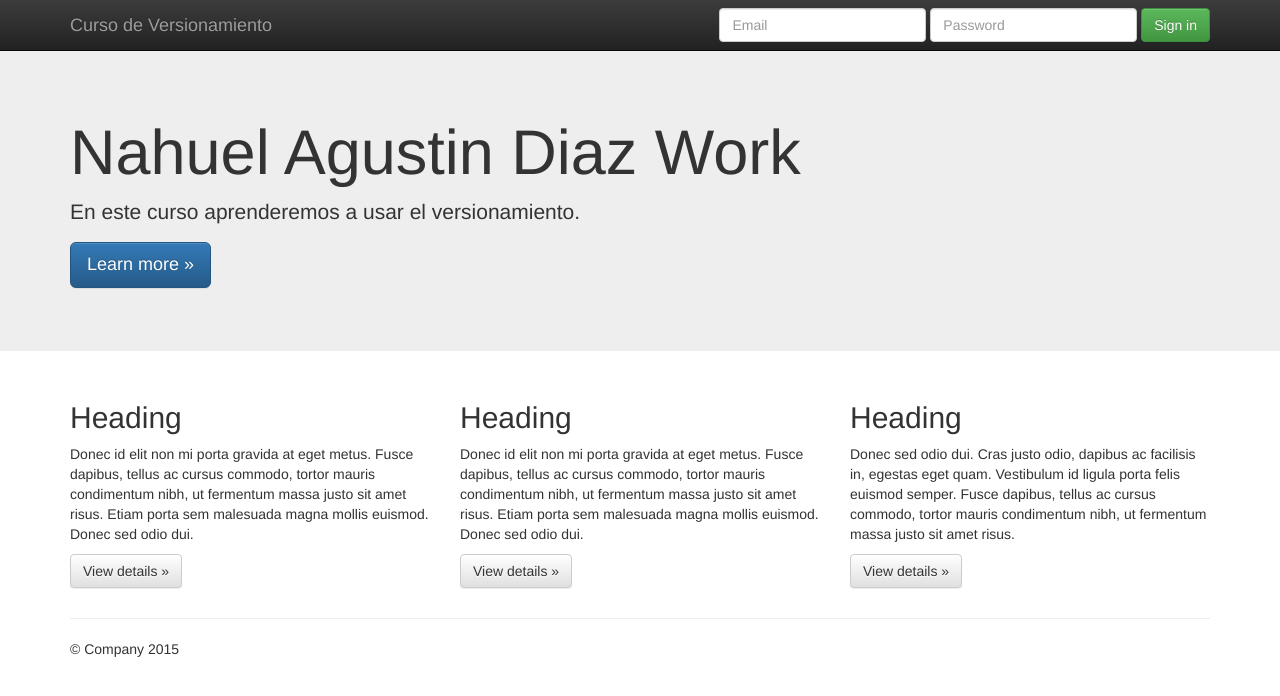
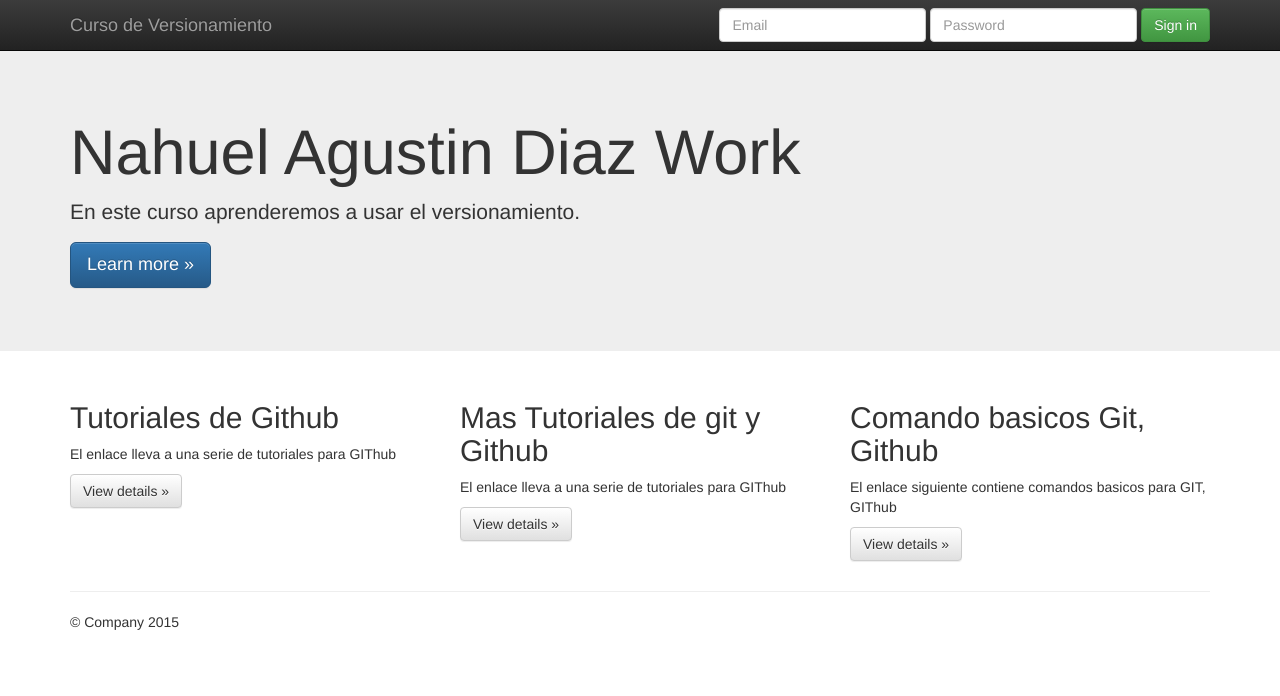
Before and after one commit to Nahuelelchino/Trabajo-Practico2_Nahuel_Diaz, a plain HTML site: page index.html in a window 1280 px wide. Drawn offline with nearby package versions, Linux system fonts and the light colour scheme.

Commit message:
Desde la rama feature Se agrega contenido de git y gitHub para h1,h2,h3.

```diff
--- a/index.html
+++ b/index.html
@@ -65,19 +65,19 @@
       <!-- Example row of columns -->
       <div class="row">
         <div class="col-md-4">
-          <h2>Heading</h2>
-          <p>Donec id elit non mi porta gravida at eget metus. Fusce dapibus, tellus ac cursus commodo, tortor mauris condimentum nibh, ut fermentum massa justo sit amet risus. Etiam porta sem malesuada magna mollis euismod. Donec sed odio dui. </p>
-          <p><a class="btn btn-default" href="#" role="button">View details &raquo;</a></p>
+          <h2>Tutoriales de Github</h2>
+          <p>El enlace lleva a una serie de tutoriales para GIThub</p>
+          <p><a class="btn btn-default" href="https://www.youtube.com/watch?v=mBYSUUnMt9M&ab_channel=freeCodeCampEspa%C3%B1ol" role="button">View details &raquo;</a></p>
         </div>
         <div class="col-md-4">
-          <h2>Heading</h2>
-          <p>Donec id elit non mi porta gravida at eget metus. Fusce dapibus, tellus ac cursus commodo, tortor mauris condimentum nibh, ut fermentum massa justo sit amet risus. Etiam porta sem malesuada magna mollis euismod. Donec sed odio dui. </p>
-          <p><a class="btn btn-default" href="#" role="button">View details &raquo;</a></p>
+          <h2> Mas Tutoriales de git y Github</h2>
+          <p>El enlace  lleva a una serie de tutoriales para GIThub </p>
+          <p><a class="btn btn-default" href="https://www.youtube.com/watch?v=C6IjS7jKnjQ&t=395s&ab_channel=TotoRuffa" role="button">View details &raquo;</a></p>
        </div>
         <div class="col-md-4">
-          <h2>Heading</h2>
-          <p>Donec sed odio dui. Cras justo odio, dapibus ac facilisis in, egestas eget quam. Vestibulum id ligula porta felis euismod semper. Fusce dapibus, tellus ac cursus commodo, tortor mauris condimentum nibh, ut fermentum massa justo sit amet risus.</p>
-          <p><a class="btn btn-default" href="#" role="button">View details &raquo;</a></p>
+          <h2>Comando basicos Git, Github</h2>
+          <p>El enlace siguiente contiene comandos basicos para GIT, GIThub</p>
+          <p><a class="btn btn-default" href="https://www.youtube.com/watch?v=iT4UOkyI09k&ab_channel=FernandoHerrera" role="button">View details &raquo;</a></p>
         </div>
       </div>
 
```
